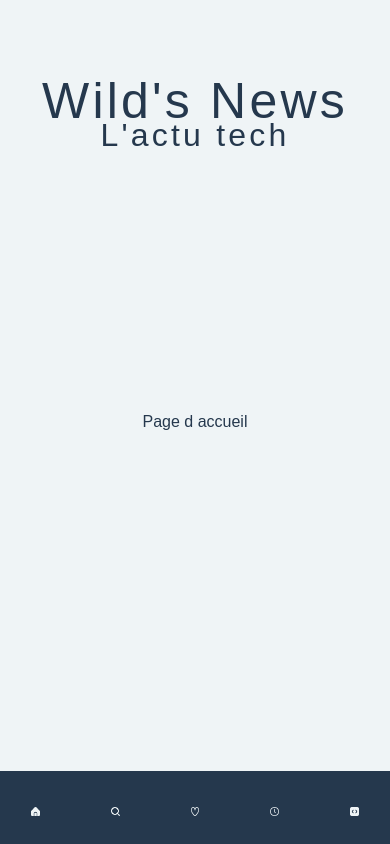
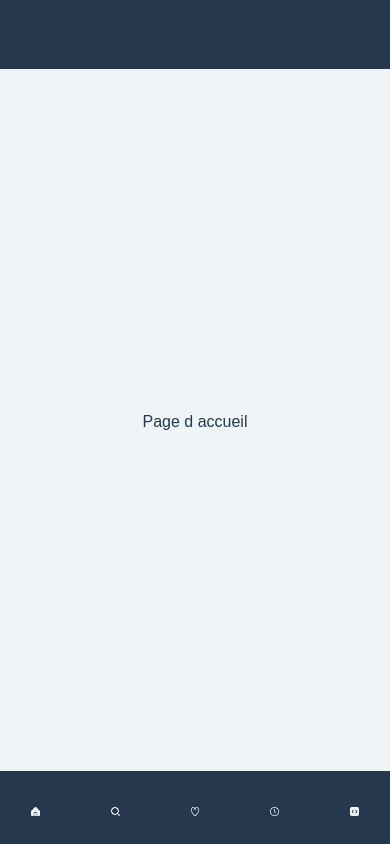
Before and after one commit to WildCodeSchool/2024-12-orleans-cda-project2-team-b, a React (Vite) app: page / in a window 390 px wide. Built offline with nearby package versions, Linux system fonts and the light colour scheme; a web font is replaced by a local one.

Commit message:
modify principaltitle in maintitle

```diff
--- a/src/app.jsx
+++ b/src/app.jsx
@@ -1,14 +1,14 @@
 import { Outlet } from 'react-router-dom';
 
 import './app.scss';
+import MainTitle from './components/main-title';
 import Navbar from './components/navbar';
-import PrincipalTitle from './components/principal-title';
 
 function App() {
   return (
     <>
       <Navbar />
-      <PrincipalTitle />
+      <MainTitle />
       <main className='absolute-center-container'>
         <Outlet />
       </main>
--- /dev/null
+++ b/src/components/main-title.jsx
@@ -0,0 +1,12 @@
+import './main-title.scss';
+
+export default function MainTitle() {
+  return (
+    <>
+      <div className='MainTitlePosition'>
+        <h1 className='MainTitleH1'>{"Wild's News"}</h1>
+        <h2 className='MainTitleH2'>{"L'actu tech"}</h2>
+      </div>
+    </>
+  );
+}
--- a/src/components/principal-title.scss
+++ b/src/components/main-title.scss
@@ -1,6 +1,6 @@
 @use '/src/variables.scss' as vars;
 
-.PrincipalTitleH1 {
+.MainTitleH1 {
   color: vars.$primary-color;
   font-family: vars.$font-family;
   font-size: vars.$desktop-title1;
@@ -8,7 +8,7 @@
   letter-spacing: 0.2rem;
 }
 
-.PrincipalTitleH2 {
+.MainTitleH2 {
   color: vars.$primary-color;
   font-family: vars.$font-family;
   font-size: 2rem;
@@ -16,14 +16,14 @@
   letter-spacing: 0.2rem;
 }
 
-.PrincipalTitlePosition {
+.MainTitlePosition {
   text-align: center;
   line-height: 0.84;
   margin-top: 9.42dvh;
 }
 
 @media screen and (max-width: 700px) {
-  .principaltitleh1 {
+  .MainTitleh1 {
     color: vars.$text-color;
     font-family: vars.$font-family;
     font-size: vars.$mobile-title1;
@@ -31,7 +31,7 @@
     letter-spacing: 0.2rem;
   }
 
-  .principaltitleh2 {
+  .MainTitleh2 {
     color: vars.$text-color;
     font-family: vars.$font-family;
     font-size: vars.$mobile-title2;
@@ -39,7 +39,7 @@
     letter-spacing: 0.2rem;
   }
 
-  .principal-title-position {
+  .MainTitlePosition {
     display: block;
     background-color: vars.$primary-color;
     text-align: center;
--- a/src/components/principal-title.jsx
+++ /dev/null
@@ -1,12 +0,0 @@
-import './principal-title.scss';
-
-export default function PrincipalTitle() {
-  return (
-    <>
-      <div className='PrincipalTitlePosition'>
-        <h1 className='PrincipalTitleH1'>{"Wild's News"}</h1>
-        <h2 className='PrincipalTitleH2'>{"L'actu tech"}</h2>
-      </div>
-    </>
-  );
-}
```
